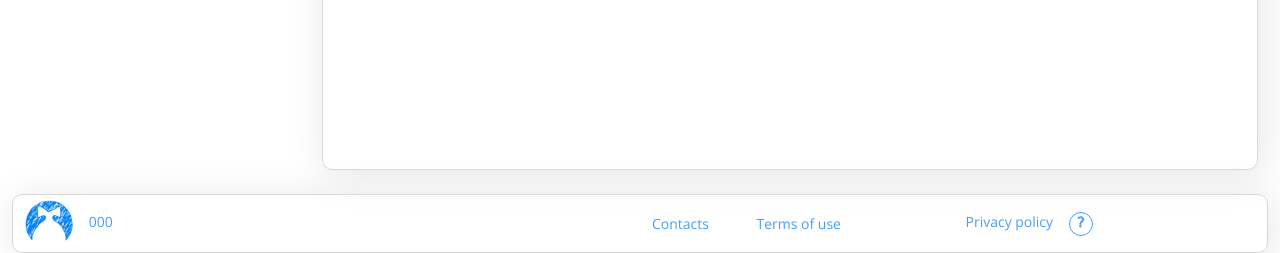
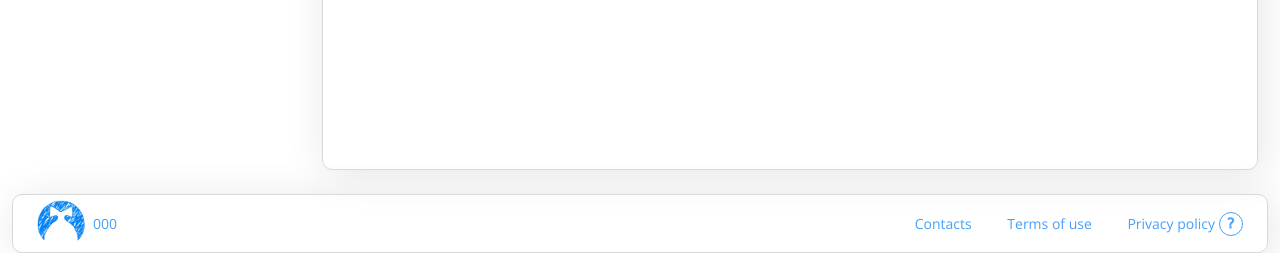
Before and after one commit to sashaavrt/shariX, a Django app: template SharixAdmin/templates/SharixAdmin/main.html in a window 1280 px wide. Shown: the part 763-1016 px from the top of the page. Run offline with Django 4.2, Linux system fonts and the light colour scheme; the template is opened without the code that fills it: most values are stand-ins (such as "Sample title", 1, 10 or a date in 2020).

Commit message:
Minor footer update (v1.2) for SharixAdmin

```diff
--- a/SharixAdmin/templates/SharixAdmin/index.html
+++ b/SharixAdmin/templates/SharixAdmin/index.html
@@ -85,21 +85,32 @@
 
         </div>
     </div>
-    <div class="d-flex flex-row footer-item footer-link" id="footer" style="margin-top: 24px; width: 100%; height: 59px; border-radius: 10px; border: 1px solid #D8D8D8; box-shadow: 4px 5px 40px 0px #E5E5E5; align-items: center;">
-            <div class="col-md-6" style="margin-left: 12px">
-                <img style="margin-right: 12px; width: 48px; height: 48px; border-radius: 9999px" src="{% static 'SharixAdmin/img/user_avatar_1.png' %}"/>
-                <span class="footer-color" style="margin-right: 12px;">{{ phone }}</span>
+    <div class="d-flex flex-row justify-content-between text-nowrap footer-item footer-link" id="footer"
+    style="
+    margin-top: 24px;
+    width: 100%;
+    height: 59px;
+    border-radius: 10px;
+    border: 1px solid #D8D8D8;
+    box-shadow: 4px 5px 40px 0px #E5E5E5;
+    align-items: center;">
+        <div class="col-md-auto ms-4">
+            <img style="width: 48px; height: 48px; border-radius: 9999px"
+            src="{% static 'SharixAdmin/img/user_avatar_1.png' %}"/>
         </div>
-            <div class="col-md-1">
-                <a href="{% url 'contact' %}">{% trans 'Contacts' %}</a>
+        <div class="col-md-auto">
+            <span class="mx-2 footer-color">{{ phone }}</span>
         </div>
-            <div class="col-md-2">
-                <a href="https://wiki.sharix-app.org/doku.php/sharix/legal/soglashenie_s_servisom_na_ispolzovanie_platformy_sharix">{% trans 'Terms of use' %}</a>
+        <div class="col-md">
         </div>
-            <div class="col-md-3">
-                <a  href="https://wiki.sharix-app.org/doku.php/sharix/legal/politika_konfidencialnosti_platformy_sharix">{% trans 'Privacy policy' %}</a>
-                <svg class="footer-color" style="margin-left: 12px;" width="24" height="24" viewBox="0 0 24 24" fill="none" stroke="#479FF8" xmlns="http://www.w3.org/2000/svg">
-                    <text x="9" y="15">
+        <div class="col-md-auto justify-content-end">
+            <a class="mx-3" href="{% url 'contact' %}">{% trans 'Contacts' %}</a>
+            <a class="mx-3" href="https://wiki.sharix-app.org/doku.php/sharix/legal/soglashenie_s_servisom_na_ispolzovanie_platformy_sharix">{% trans 'Terms of use' %}</a>
+            <a class="ms-3 me-1" href="https://wiki.sharix-app.org/doku.php/sharix/legal/politika_konfidencialnosti_platformy_sharix">{% trans 'Privacy policy' %}</a>
+        </div>
+        <div class="col-md-auto me-4">
+            <svg class="footer-color" width="24" height="24" viewBox="0 0 24 24" fill="none" stroke="#479FF8" xmlns="http://www.w3.org/2000/svg">
+                <text x="9" y="16">
                     <a href="https://wiki.sharix-app.org/doku.php">?</a>
                 </text>
                 <circle cx="12" cy="12" r="11.5"/>
```
Lines whose indentation alone changed are shown as unchanged.
